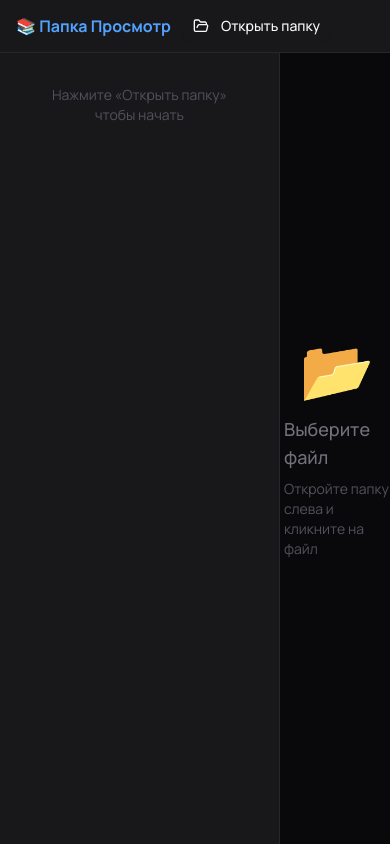
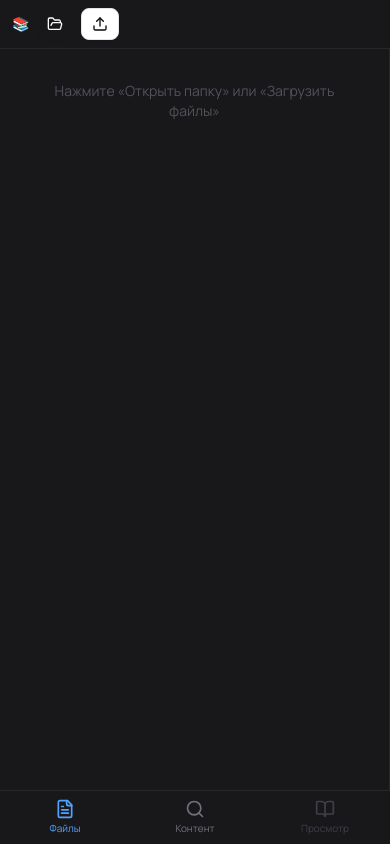
Before and after one commit to Andas-LV/maga-reader, a Next.js app: page / in a window 390 px wide. Built offline with nearby package versions, Linux system fonts and the light colour scheme.

Commit message:
feat: mobile files selection

```diff
--- a/src/widgets/viewer/ViewerPage.tsx
+++ b/src/widgets/viewer/ViewerPage.tsx
@@ -1,7 +1,7 @@
 "use client";
 
 import { useCallback, useEffect, useRef, useState } from "react";
-import { Database, FolderOpen, Search, X } from "lucide-react";
+import { Database, FileText, FolderOpen, Search, BookOpen, Upload, X } from "lucide-react";
 import { Button } from "@/shared/components/ui/button";
 import { Input } from "@/shared/components/ui/input";
 import {
@@ -19,12 +19,14 @@ import {
 } from "@/features/viewer";
 
 type SidebarTab = "files" | "content";
+type MobileView = "sidebar" | "viewer";
 
 export function ViewerPage() {
   const [rootHandle, setRootHandle] =
     useState<FileSystemDirectoryHandle | null>(null);
   const [savedHandle, setSavedHandle] =
     useState<FileSystemDirectoryHandle | null>(null);
+  const [inputFolderName, setInputFolderName] = useState<string | null>(null);
   const [selectedFile, setSelectedFile] = useState<FileEntry | null>(null);
   const [fileIndex, setFileIndex] = useState<FileEntry[]>([]);
   const [indexBuilt, setIndexBuilt] = useState(false);
@@ -33,6 +35,12 @@ export function ViewerPage() {
   const [viewedPaths, setViewedPaths] = useState<Set<string>>(new Set());
   const [panelWidth, setPanelWidth] = useState(280);
   const [sidebarTab, setSidebarTab] = useState<SidebarTab>("files");
+
+  // Mobile state
+  const [isMobile, setIsMobile] = useState(
+    () => typeof window !== "undefined" && window.innerWidth < 768,
+  );
+  const [mobileView, setMobileView] = useState<MobileView>("sidebar");
 
   // Content index state
   const [contentIndex, setContentIndex] = useState<Map<string, string>>(
@@ -51,6 +59,20 @@ export function ViewerPage() {
   const hasApi =
     typeof window !== "undefined" && "showDirectoryPicker" in window;
 
+  // Folder is "loaded" when either a real handle or input files are present
+  const folderLoaded = rootHandle !== null || inputFolderName !== null;
+  const folderDisplayName = rootHandle?.name ?? inputFolderName ?? "";
+
+  // ─── Track mobile breakpoint ──────────────────────────────────────────────────
+
+  useEffect(() => {
+    const mq = window.matchMedia("(max-width: 767px)");
+    setIsMobile(mq.matches);
+    const listener = (e: MediaQueryListEvent) => setIsMobile(e.matches);
+    mq.addEventListener("change", listener);
+    return () => mq.removeEventListener("change", listener);
+  }, []);
+
   // ─── Restore persisted state on mount ────────────────────────────────────────
 
   useEffect(() => {
@@ -68,7 +90,7 @@ export function ViewerPage() {
       .catch(console.error);
   }, []);
 
-  // ─── Open folder ──────────────────────────────────────────────────────────────
+  // ─── Open folder via File System Access API (desktop) ────────────────────────
 
   const openFolder = async () => {
     if (!hasApi) return;
@@ -76,6 +98,7 @@ export function ViewerPage() {
       const handle = await window.showDirectoryPicker({ mode: "read" });
       await saveFolderHandle(handle);
       setRootHandle(handle);
+      setInputFolderName(null);
       setSavedHandle(null);
       setSelectedFile(null);
       setFileIndex([]);
@@ -89,6 +112,45 @@ export function ViewerPage() {
     }
   };
 
+  // ─── Open files via <input> (mobile / Firefox / Safari) ──────────────────────
+
+  const openFromInput = () => {
+    const input = document.createElement("input");
+    input.type = "file";
+    input.multiple = true;
+    // webkitdirectory allows folder selection on Android Chrome and desktop
+    input.setAttribute("webkitdirectory", "");
+    input.onchange = () => {
+      const files = Array.from(input.files ?? []);
+      if (!files.length) return;
+
+      const entries: FileEntry[] = files.map((file) => ({
+        name: file.name,
+        path: file.webkitRelativePath || file.name,
+        // Minimal mock handle — only getFile() is ever called
+        handle: {
+          getFile: async () => file,
+        } as unknown as FileSystemFileHandle,
+      }));
+
+      const folderName = files[0]?.webkitRelativePath
+        ? files[0].webkitRelativePath.split("/")[0]
+        : `${files.length} файлов`;
+
+      setRootHandle(null);
+      setInputFolderName(folderName);
+      setSavedHandle(null);
+      setFileIndex(entries);
+      setIndexBuilt(true);
+      setSelectedFile(null);
+      setSearchQuery("");
+      setContentIndex(new Map());
+      setContentIndexBuilt(false);
+      setContentSearchQuery("");
+    };
+    input.click();
+  };
+
   // ─── Restore saved folder ─────────────────────────────────────────────────────
 
   const restoreFolder = async () => {
@@ -97,6 +159,7 @@ export function ViewerPage() {
       const perm = await savedHandle.requestPermission({ mode: "read" });
       if (perm === "granted") {
         setRootHandle(savedHandle);
+        setInputFolderName(null);
         setSavedHandle(null);
       }
     } catch (e) {
@@ -109,7 +172,7 @@ export function ViewerPage() {
     clearFolderHandle().catch(console.error);
   };
 
-  // ─── Full file-name index build ───────────────────────────────────────────────
+  // ─── Full file-name index build (directory picker mode only) ─────────────────
 
   const buildIndex = async () => {
     if (!rootHandle || indexing) return;
@@ -158,7 +221,6 @@ export function ViewerPage() {
         // skip unreadable files
       }
       done++;
-      // Batch UI updates every 5 files to avoid excessive re-renders
       if (done % 5 === 0 || done === extractable.length) {
         setIndexingProgress({ done, total: extractable.length });
       }
@@ -191,7 +253,17 @@ export function ViewerPage() {
     markViewed(path).catch(console.error);
   }, []);
 
-  // ─── Resize panel ─────────────────────────────────────────────────────────────
+  // ─── Select file (on mobile, switch to viewer) ────────────────────────────────
+
+  const handleSelectFile = useCallback(
+    (entry: FileEntry) => {
+      setSelectedFile(entry);
+      if (isMobile) setMobileView("viewer");
+    },
+    [isMobile],
+  );
+
+  // ─── Resize panel (desktop only) ─────────────────────────────────────────────
 
   const startResize = (e: React.MouseEvent) => {
     e.preventDefault();
@@ -212,20 +284,41 @@ export function ViewerPage() {
 
   // ─── Render ───────────────────────────────────────────────────────────────────
 
+  const sidebarVisible = !isMobile || mobileView === "sidebar";
+  const viewerVisible = !isMobile || mobileView === "viewer";
+
   return (
     <div className="flex h-screen flex-col overflow-hidden bg-zinc-950">
-      <header className="flex shrink-0 items-center gap-3 border-b border-zinc-800 bg-zinc-900 px-4 py-2.5">
-        <span className="whitespace-nowrap text-base font-bold text-blue-400">
-          📚 Папка Просмотр
+
+      {/* ── Header ──────────────────────────────────────────────────────────── */}
+      <header className="flex shrink-0 flex-wrap items-center gap-2 border-b border-zinc-800 bg-zinc-900 px-3 py-2">
+        <span className="whitespace-nowrap text-sm font-bold text-blue-400">
+          📚 <span className="hidden sm:inline">Папка Просмотр</span>
         </span>
 
-        <Button size="sm" onClick={openFolder} disabled={!hasApi}>
-          <FolderOpen className="mr-1.5 h-4 w-4" />
-          Открыть папку
+        {/* Directory picker — desktop Chrome/Edge only */}
+        {hasApi && (
+          <Button size="sm" onClick={openFolder} className="shrink-0">
+            <FolderOpen className="h-4 w-4" />
+            <span className="ml-1.5 hidden sm:inline">Открыть папку</span>
+          </Button>
+        )}
+
+        {/* File input — works on all platforms including mobile */}
+        <Button
+          size="sm"
+          variant={hasApi ? "outline" : "default"}
+          onClick={openFromInput}
+          className="shrink-0"
+        >
+          <Upload className="h-4 w-4" />
+          <span className="ml-1.5 hidden sm:inline">
+            {hasApi ? "Загрузить файлы" : "Открыть файлы"}
+          </span>
         </Button>
 
-        {rootHandle && (
-          <div className="relative max-w-xs flex-1">
+        {folderLoaded && (
+          <div className="relative min-w-[120px] flex-1">
             <Search className="pointer-events-none absolute left-2.5 top-1/2 h-3.5 w-3.5 -translate-y-1/2 text-zinc-500" />
             <Input
               className="h-8 border-zinc-700 bg-zinc-950 pl-8 text-sm"
@@ -234,19 +327,20 @@ export function ViewerPage() {
               onChange={(e) => {
                 setSearchQuery(e.target.value);
                 if (sidebarTab !== "files") setSidebarTab("files");
+                if (isMobile) setMobileView("sidebar");
               }}
             />
           </div>
         )}
 
-        {rootHandle && (
-          <span className="max-w-[200px] truncate text-xs text-zinc-500">
-            📁 {rootHandle.name}
+        {folderLoaded && (
+          <span className="hidden max-w-[160px] truncate text-xs text-zinc-500 md:block">
+            📁 {folderDisplayName}
           </span>
         )}
 
         {fileIndex.length > 0 && (
-          <span className="whitespace-nowrap text-xs text-zinc-600">
+          <span className="hidden whitespace-nowrap text-xs text-zinc-600 sm:block">
             {fileIndex.length} файлов
             {viewedPaths.size > 0 && (
               <span className="ml-1.5 text-emerald-600">
@@ -256,13 +350,14 @@ export function ViewerPage() {
           </span>
         )}
 
+        {/* Index button — only for directory picker mode (input mode is pre-indexed) */}
         {rootHandle && (
           <Button
             size="sm"
             variant="outline"
             onClick={buildIndex}
             disabled={indexing || indexBuilt}
-            className="shrink-0 text-xs"
+            className="hidden shrink-0 text-xs sm:flex"
           >
             <Database className="mr-1.5 h-3.5 w-3.5" />
             {indexing
@@ -273,15 +368,16 @@ export function ViewerPage() {
           </Button>
         )}
 
-        {!hasApi && (
-          <span className="text-xs text-red-400">
-            ⚠️ Используйте Chrome или Edge
+        {!hasApi && !isMobile && (
+          <span className="text-xs text-amber-500">
+            ⚠️ Для папок — Chrome/Edge
           </span>
         )}
       </header>
 
+      {/* ── Saved folder banner ──────────────────────────────────────────────── */}
       {savedHandle && !rootHandle && (
-        <div className="flex shrink-0 items-center gap-3 border-b border-zinc-800 bg-zinc-900/60 px-4 py-2 text-sm">
+        <div className="flex shrink-0 flex-wrap items-center gap-2 border-b border-zinc-800 bg-zinc-900/60 px-3 py-2 text-sm">
           <span className="text-zinc-400">
             Последняя папка:{" "}
             <strong className="text-zinc-200">{savedHandle.name}</strong>
@@ -298,17 +394,49 @@ export function ViewerPage() {
         </div>
       )}
 
+      {/* ── Main area ───────────────────────────────────────────────────────── */}
       <div className="flex min-h-0 flex-1 overflow-hidden">
-        {/* ── Left panel ─────────────────────────────────────────────────── */}
+
+        {/* ── Left panel (sidebar) ─────────────────────────────────────────── */}
         <div
-          className="flex shrink-0 flex-col overflow-hidden border-r border-zinc-800 bg-zinc-900"
-          style={{ width: panelWidth }}
+          className={`flex shrink-0 flex-col overflow-hidden border-r border-zinc-800 bg-zinc-900 ${
+            sidebarVisible ? "flex" : "hidden"
+          }`}
+          style={isMobile ? { width: "100%" } : { width: panelWidth }}
         >
-          {/* Sidebar tabs — visible only when a folder is open */}
-          {rootHandle && (
+          {/* Mobile: folder name + index button inside sidebar */}
+          {isMobile && folderLoaded && (
+            <div className="flex shrink-0 items-center gap-2 border-b border-zinc-800 px-3 py-2">
+              <span className="min-w-0 flex-1 truncate text-xs text-zinc-500">
+                📁 {folderDisplayName}
+              </span>
+              {rootHandle && (
+                <Button
+                  size="sm"
+                  variant="outline"
+                  onClick={buildIndex}
+                  disabled={indexing || indexBuilt}
+                  className="shrink-0 text-xs"
+                >
+                  <Database className="h-3.5 w-3.5" />
+                  <span className="ml-1">
+                    {indexing ? "…" : indexBuilt ? "✓" : "Индекс"}
+                  </span>
+                </Button>
+              )}
+              {fileIndex.length > 0 && (
+                <span className="whitespace-nowrap text-xs text-zinc-600">
+                  {fileIndex.length} файлов
+                </span>
+              )}
+            </div>
+          )}
+
+          {/* Sidebar tabs */}
+          {folderLoaded && (
             <div className="flex shrink-0 border-b border-zinc-800">
               <button
-                className={`flex-1 py-1.5 text-xs font-medium transition-colors ${
+                className={`flex-1 py-2 text-xs font-medium transition-colors ${
                   sidebarTab === "files"
                     ? "border-b-2 border-blue-500 text-zinc-200"
                     : "text-zinc-500 hover:text-zinc-300"
@@ -318,7 +446,7 @@ export function ViewerPage() {
                 Файлы
               </button>
               <button
-                className={`flex-1 py-1.5 text-xs font-medium transition-colors ${
+                className={`flex-1 py-2 text-xs font-medium transition-colors ${
                   sidebarTab === "content"
                     ? "border-b-2 border-blue-500 text-zinc-200"
                     : "text-zinc-500 hover:text-zinc-300"
@@ -330,8 +458,8 @@ export function ViewerPage() {
             </div>
           )}
 
-          {/* Content search input — only in "content" tab */}
-          {rootHandle && sidebarTab === "content" && (
+          {/* Content search input */}
+          {folderLoaded && sidebarTab === "content" && (
             <div className="shrink-0 border-b border-zinc-800 p-2">
               <div className="relative">
                 <Search className="pointer-events-none absolute left-2 top-1/2 h-3.5 w-3.5 -translate-y-1/2 text-zinc-500" />
@@ -347,9 +475,11 @@ export function ViewerPage() {
 
           {/* Scrollable sidebar body */}
           <div className="min-h-0 flex-1 overflow-x-hidden overflow-y-auto">
-            {!rootHandle ? (
+            {!folderLoaded ? (
               <div className="p-8 text-center text-sm text-zinc-600">
-                Нажмите «Открыть папку» чтобы начать
+                {hasApi
+                  ? "Нажмите «Открыть папку» или «Загрузить файлы»"
+                  : "Нажмите «Открыть файлы» чтобы начать"}
               </div>
             ) : sidebarTab === "files" ? (
               <FileTree
@@ -359,7 +489,7 @@ export function ViewerPage() {
                 indexBuilt={indexBuilt}
                 selectedFile={selectedFile}
                 viewedPaths={viewedPaths}
-                onSelect={setSelectedFile}
+                onSelect={handleSelectFile}
                 onIndexed={onIndexed}
               />
             ) : (
@@ -372,24 +502,83 @@ export function ViewerPage() {
                 selectedPath={selectedFile?.path ?? null}
                 viewedPaths={viewedPaths}
                 fileIndex={fileIndex}
-                onSelect={setSelectedFile}
+                onSelect={handleSelectFile}
                 onBuildIndex={buildContentIndex}
               />
             )}
           </div>
         </div>
 
-        {/* ── Resizer ─────────────────────────────────────────────────────── */}
-        <div
-          className="w-1 shrink-0 cursor-col-resize bg-transparent transition-colors hover:bg-blue-500/30"
-          onMouseDown={startResize}
-        />
+        {/* ── Resizer (desktop only) ──────────────────────────────────────── */}
+        {!isMobile && (
+          <div
+            className="w-1 shrink-0 cursor-col-resize bg-transparent transition-colors hover:bg-blue-500/30"
+            onMouseDown={startResize}
+          />
+        )}
 
         {/* ── Right panel (viewer) ─────────────────────────────────────────── */}
-        <div className="flex min-w-0 flex-1 flex-col overflow-hidden">
-          <FileViewer file={selectedFile} onViewed={onViewed} highlightQuery={contentSearchQuery} />
+        <div
+          className={`flex min-w-0 flex-col overflow-hidden ${
+            viewerVisible ? "flex-1" : "hidden"
+          }`}
+        >
+          <FileViewer
+            file={selectedFile}
+            onViewed={onViewed}
+            highlightQuery={contentSearchQuery}
+            onBack={isMobile ? () => setMobileView("sidebar") : undefined}
+          />
         </div>
       </div>
+
+      {/* ── Mobile bottom tab bar ───────────────────────────────────────────── */}
+      {isMobile && (
+        <nav className="flex shrink-0 border-t border-zinc-800 bg-zinc-900">
+          <button
+            className={`flex flex-1 flex-col items-center gap-0.5 py-2 text-[10px] transition-colors ${
+              mobileView === "sidebar" && sidebarTab === "files"
+                ? "text-blue-400"
+                : "text-zinc-500"
+            }`}
+            onClick={() => {
+              setSidebarTab("files");
+              setMobileView("sidebar");
+            }}
+          >
+            <FileText className="h-5 w-5" />
+            Файлы
+          </button>
+          <button
+            className={`flex flex-1 flex-col items-center gap-0.5 py-2 text-[10px] transition-colors ${
+              mobileView === "sidebar" && sidebarTab === "content"
+                ? "text-blue-400"
+                : "text-zinc-500"
+            }`}
+            onClick={() => {
+              setSidebarTab("content");
+              setMobileView("sidebar");
+            }}
+          >
+            <Search className="h-5 w-5" />
+            Контент
+          </button>
+          <button
+            className={`flex flex-1 flex-col items-center gap-0.5 py-2 text-[10px] transition-colors ${
+              mobileView === "viewer"
+                ? "text-blue-400"
+                : selectedFile
+                  ? "text-zinc-400"
+                  : "text-zinc-700"
+            }`}
+            disabled={!selectedFile}
+            onClick={() => selectedFile && setMobileView("viewer")}
+          >
+            <BookOpen className="h-5 w-5" />
+            Просмотр
+          </button>
+        </nav>
+      )}
     </div>
   );
 }
```
Also changed, not shown: src/features/viewer/ui/FileTree/FileTree.tsx (+44 -3 lines), src/features/viewer/ui/FileViewer/FileViewer.tsx (+14 -5 lines).
